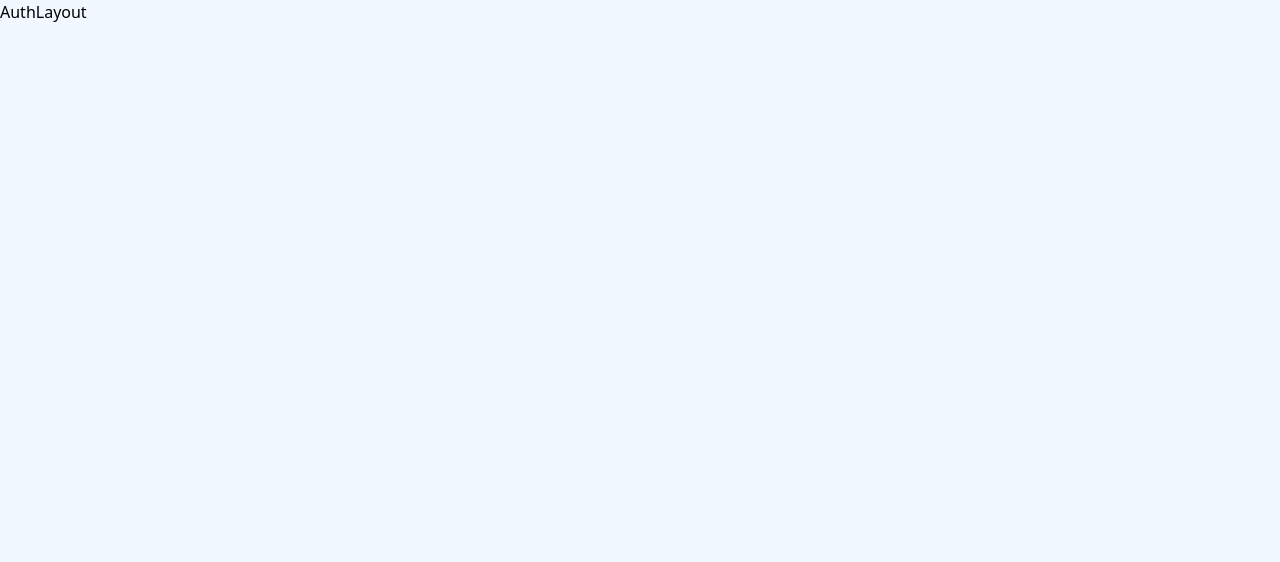
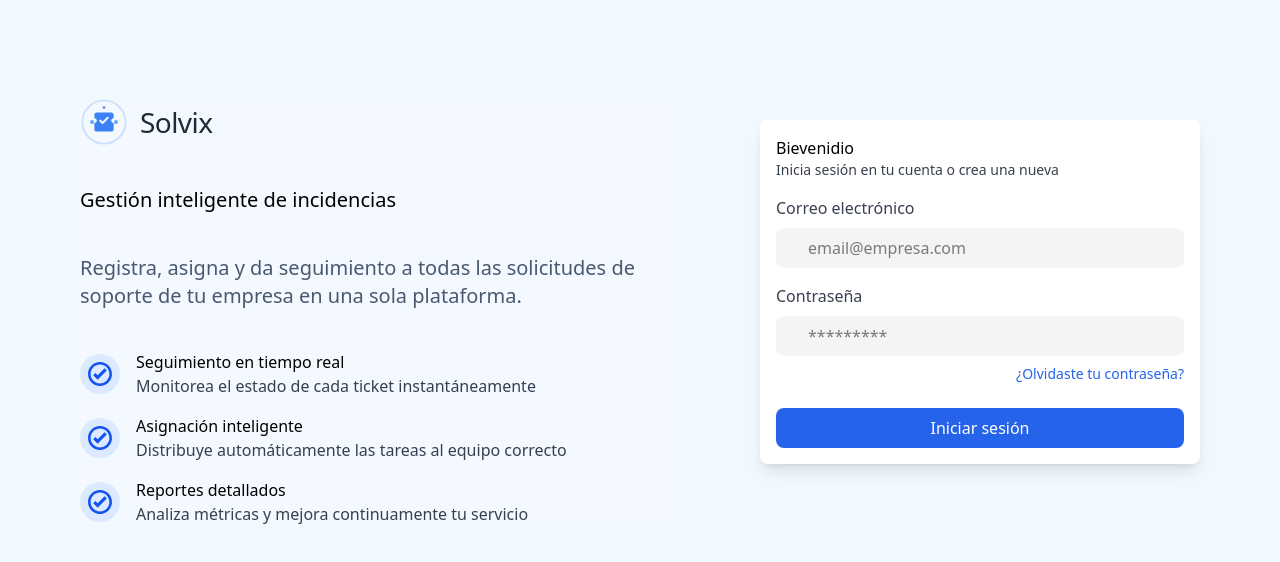
Before and after one commit to sronaal/solvix-frotend, a React (Vite) app: page /auth in a window 1280 px wide. Shown: the top 562 px of the page. Built offline with nearby package versions, Linux system fonts and the light colour scheme.

Commit message:
Pagina auth

```diff
--- a/src/components/auth/Login.jsx
+++ b/src/components/auth/Login.jsx
@@ -1,8 +1,61 @@
 import React from 'react'
+import { SolvixLogo } from '../SolvixLogo'
+import { Link } from 'react-router-dom'
 
 const Login = () => {
   return (
-    <div>Login</div>
+    <div className='flex items-center justify-center'>
+      <div className='hidden md:flex flex-col  gap-10 ml-20 mt-20  w-[600px] h-fit rounded-lg bg-white/10'>
+        <SolvixLogo />
+        <p className='text-xl'>Gestión inteligente de incidencias</p>
+        <h2 className='text-(--color-text-2) text-xl w-[600px]'>Registra, asigna y da seguimiento a todas las solicitudes de soporte de tu empresa en una sola plataforma.</h2>
+        <section>
+          <div className='flex flex-col gap-4'>
+            <div className='flex items-center'>
+              <span className='w-10 h-10 flex justify-center  items-center rounded-full bg-(--color-primary-3) mr-4 p-2'>
+                <svg xmlns="http://www.w3.org/2000/svg" width="30" height="30" viewBox="0 0 1200 1200"><path fill="#1453F2" d="M600 0C268.63 0 0 268.63 0 600s268.63 600 600 600c331.369 0 600-268.63 600-600S931.369 0 600 0zm0 130.371c259.369 0 469.556 210.325 469.556 469.629c0 259.305-210.187 469.556-469.556 469.556c-259.37 0-469.556-210.251-469.556-469.556C130.445 340.696 340.63 130.371 600 130.371zm229.907 184.717L482.153 662.915L369.36 550.122L258.691 660.718l112.793 112.793l111.401 111.401l110.597-110.669l347.826-347.754l-111.401-111.401z" /></svg>
+              </span>
+              <div>
+                <p className='text-bold'>Seguimiento en tiempo real</p>
+                <p className='text-(--color-text)'>Monitorea el estado de cada ticket instantáneamente</p>
+              </div>
+            </div>
+            <div className='flex items-center'>
+              <span className='w-10 h-10 flex justify-center  items-center rounded-full bg-(--color-primary-3) mr-4 p-2'>
+                <svg xmlns="http://www.w3.org/2000/svg" width="30" height="30" viewBox="0 0 1200 1200"><path fill="#1453F2" d="M600 0C268.63 0 0 268.63 0 600s268.63 600 600 600c331.369 0 600-268.63 600-600S931.369 0 600 0zm0 130.371c259.369 0 469.556 210.325 469.556 469.629c0 259.305-210.187 469.556-469.556 469.556c-259.37 0-469.556-210.251-469.556-469.556C130.445 340.696 340.63 130.371 600 130.371zm229.907 184.717L482.153 662.915L369.36 550.122L258.691 660.718l112.793 112.793l111.401 111.401l110.597-110.669l347.826-347.754l-111.401-111.401z" /></svg>
+              </span>
+              <div>
+                <p className='text-bold'>Asignación inteligente</p>
+                <p className='text-(--color-text)'>Distribuye automáticamente las tareas al equipo correcto</p>
+              </div>
+            </div>
+            <div className='flex items-center'>
+              <span className='w-10 h-10 flex justify-center  items-center rounded-full bg-(--color-primary-3) mr-4 p-2'>
+                <svg xmlns="http://www.w3.org/2000/svg" width="30" height="30" viewBox="0 0 1200 1200"><path fill="#1453F2" d="M600 0C268.63 0 0 268.63 0 600s268.63 600 600 600c331.369 0 600-268.63 600-600S931.369 0 600 0zm0 130.371c259.369 0 469.556 210.325 469.556 469.629c0 259.305-210.187 469.556-469.556 469.556c-259.37 0-469.556-210.251-469.556-469.556C130.445 340.696 340.63 130.371 600 130.371zm229.907 184.717L482.153 662.915L369.36 550.122L258.691 660.718l112.793 112.793l111.401 111.401l110.597-110.669l347.826-347.754l-111.401-111.401z" /></svg>
+              </span>
+              <div>
+                <p className='text-bold'>Reportes detallados</p>
+                <p className='text-(--color-text)'>Analiza métricas y mejora continuamente tu servicio</p>
+              </div>
+            </div>
+
+          </div>
+        </section>
+      </div>
+      <div className='w-[600px] h-fit bg-white m-20 md:mt-30 rounded-lg p-4 shadow-lg'>
+        <p>Bievenidio</p>
+        <p className='text-sm text-(--color-text)'>Inicia sesión en tu cuenta o crea una nueva</p>
+
+        <form className='flex flex-col'>
+          <label className='mt-4 mb-2 text-(--color-text)'>Correo electrónico</label>
+          <input className='rounded-lg p-2 border-0 bg-gray-100 pl-8' type="email" placeholder='email@empresa.com' />
+          <label className='mt-4 mb-2 text-(--color-text)'>Contraseña</label>
+          <input className='rounded-lg p-2 bg-gray-100 pl-8' type="password" placeholder='*********' />
+          <Link className='text-sm text-(--color-primary) items-end self-end mt-2 hover:underline' to="/forgot-password">¿Olvidaste tu contraseña?</Link>
+          <button className='bg-(--color-primary) text-white rounded-lg p-2 mt-6 hover:bg-(--color-primary-2) transition-colors'>Iniciar sesión</button>
+        </form>
+      </div>
+    </div>
   )
 }
 
--- a/src/layout/AuthLayout.jsx
+++ b/src/layout/AuthLayout.jsx
@@ -1,8 +1,11 @@
 import React from 'react'
+import { Outlet } from 'react-router-dom'
 
 const AuthLayout = () => {
   return (
-    <div className='bg-(--bg-principal) h-screen'>AuthLayout</div>
+    <div className='bg-(--bg-principal) h-screen'>
+      <Outlet/>
+    </div>
   )
 }
 
```
